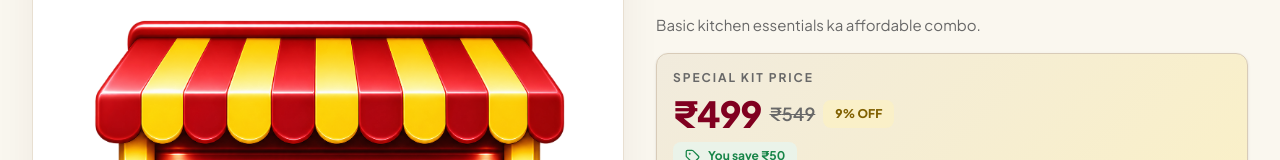
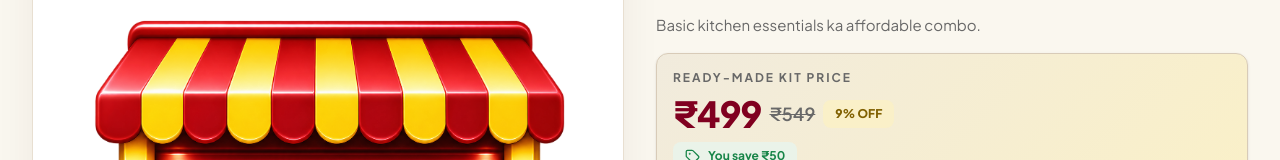
Before and after one commit to NoorTechnologies/rashidmegamartv0.1, a Next.js app: page /kits/basic-kitchen in a window 1280 px wide. Shown: the part 295-455 px from the top of the page. Built offline with nearby package versions, Linux system fonts and the light colour scheme.

Commit message:
Clarify ready-made kit price label

```diff
--- a/src/app/kits/[id]/page.tsx
+++ b/src/app/kits/[id]/page.tsx
@@ -174,7 +174,7 @@ export default async function KitDetailPage({ params }: PageProps) {
             {/* Price Card */}
             <div className="mt-2.5 rounded-xl border border-[#D8CBB8] bg-[linear-gradient(135deg,#F1EBDD_0%,#FAF0C8_100%)] p-3 shadow-sm sm:mt-4 sm:p-4">
               <p className="text-xs font-bold uppercase tracking-[0.16em] text-[#686868]">
-                Special Kit Price
+                Ready-made kit price
               </p>
 
               <div className="mt-2 flex flex-wrap items-center gap-2">
```
